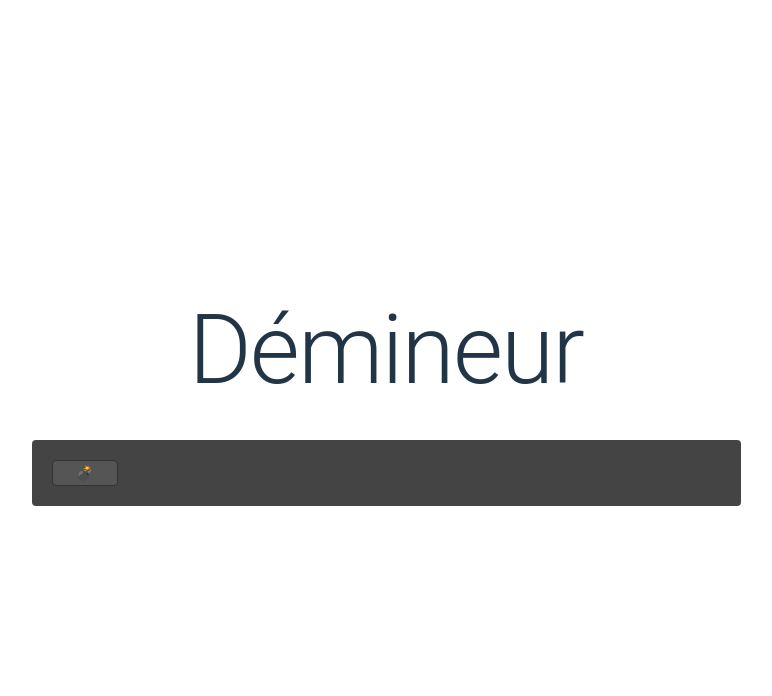
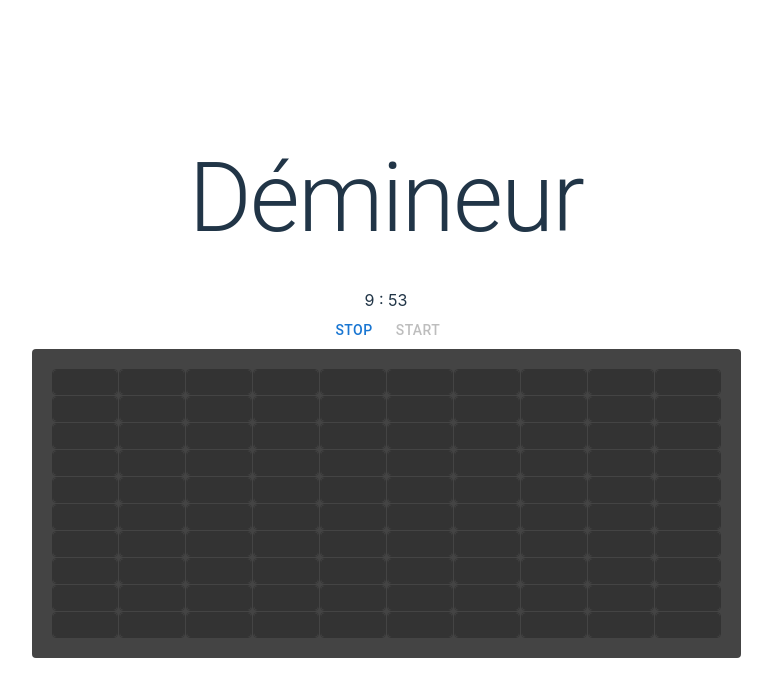
Before and after one commit to gaudiauj/formationN.O.U.S., a React (Vite) app: page / in a window 1280 px wide. Shown: the top 696 px of the page, without its empty margins (254-1026 px from the left). Built offline with nearby package versions, Linux system fonts and the light colour scheme.

Commit message:
add timer + reducer

```diff
--- a/src/App.jsx
+++ b/src/App.jsx
@@ -1,7 +1,9 @@
+/* eslint-disable react/prop-types */
 import './App.css';
-import Game from './domain/game';
-import { Typography, Box } from '@mui/material';
+import { Typography, Box, Button } from '@mui/material';
 import { Cell } from './components/Cell';
+import { Timer } from './components/Timer';
+import { useGameDispatch, GameProvider, useGame } from './gameContext';
 
 const gridSize = {
   width: 10,
@@ -9,14 +11,58 @@ const gridSize = {
 };
 
 const quantityOfBomb = 10;
-const grid = new Game(gridSize, quantityOfBomb).grid;
-function App() {
-  console.log(grid);
+
+const RestartButton = () => {
+  const dispatch = useGameDispatch();
+  return (
+    <Button
+      onClick={() =>
+        dispatch({
+          type: 'onRestart',
+          payload: { gridSize, quantityOfBomb },
+        })
+      }
+    >
+      Recommencer ?
+    </Button>
+  );
+};
+
+function Game() {
+  const game = useGame();
+  if (game.state === 'win') {
+    return (
+      <div className="App">
+        <Typography variant="h1" gutterBottom>
+          Démineur
+        </Typography>
+        <Typography variant="h2" gutterBottom>
+          Vous avez gagné
+        </Typography>
+        <RestartButton />
+      </div>
+    );
+  }
+
+  if (game.state === 'lose') {
+    return (
+      <div className="App">
+        <Typography variant="h1" gutterBottom>
+          Démineur
+        </Typography>
+        <Typography variant="h2" gutterBottom>
+          Vous avez perdu
+        </Typography>
+        <RestartButton />
+      </div>
+    );
+  }
   return (
     <div className="App">
       <Typography variant="h1" gutterBottom>
         Démineur
       </Typography>
+      <Timer initialTime={game.time} />
       <Box
         display="grid"
         gridTemplateColumns={`repeat(${gridSize.width}, 1fr)`}
@@ -25,10 +71,20 @@ function App() {
         bgcolor={'#444'}
         padding={'20px'}
       >
-        <Cell>cell</Cell>
+        {game.getFLatGrid().map((cell) => (
+          <Cell key={cell.index} {...cell} />
+        ))}
       </Box>
     </div>
   );
 }
 
+function App() {
+  return (
+    <GameProvider>
+      <Game />
+    </GameProvider>
+  );
+}
+
 export default App;
--- a/src/components/Cell.jsx
+++ b/src/components/Cell.jsx
@@ -1,8 +1,16 @@
 /* eslint-disable react/prop-types */
 import { Box, Button } from '@mui/material';
+import { useGameDispatch } from '../gameContext';
 
-export const Cell = () => {
+export const Cell = ({ state, value, index }) => {
   // emojis : 🚩 💣
+
+  const cell = {
+    state,
+    value,
+    index,
+  };
+  const dispatch = useGameDispatch();
   return (
     <Box
       border={'1px solid #333'}
@@ -13,6 +21,11 @@ export const Cell = () => {
     >
       <Button
         fullWidth
+        onClick={() => dispatch({ type: 'onCellClick', payload: cell })}
+        onContextMenu={(e) => {
+          dispatch({ type: 'onFlagCell', payload: cell });
+          e.preventDefault();
+        }}
         sx={{
           height: '100%',
           margin: 0,
@@ -20,9 +33,14 @@ export const Cell = () => {
           '&:hover': {
             backgroundColor: '#444',
           },
+          backgroundColor: cell.state === 'untouched' ? '#333' : '#555',
         }}
       >
-        💣
+        {cell.state === 'untouched'
+          ? ''
+          : cell.state === 'flagged'
+          ? '🚩'
+          : cell.value}
       </Button>
     </Box>
   );
--- /dev/null
+++ b/src/components/Timer.jsx
@@ -0,0 +1,55 @@
+/* eslint-disable react/prop-types */
+
+import { useState, useEffect, useRef } from 'react';
+import { Button } from '@mui/material';
+import { useGameDispatch } from '../gameContext';
+
+export const Timer = ({ initialTime }) => {
+  const dispatch = useGameDispatch();
+  const [time, setTime] = useState(initialTime);
+  const [isRunning, setIsRunning] = useState(false);
+  const intervalId = useRef(null);
+
+  const createTimer = () => {
+    intervalId.current = setInterval(() => {
+      setTime((time) => time - 1);
+    }, 1000);
+    setIsRunning(true);
+  };
+
+  const startTimer = () => {
+    if (isRunning) return;
+    createTimer();
+  };
+
+  const StopTimer = () => {
+    clearInterval(intervalId.current);
+    setIsRunning(false);
+  };
+
+  useEffect(() => {
+    createTimer();
+
+    return () => StopTimer();
+  }, []);
+
+  if (time === 0) {
+    StopTimer();
+    setTime(initialTime);
+    dispatch({ type: 'onTimerEnd' });
+  }
+
+  return (
+    <>
+      <div>
+        {Math.floor(time / 60)} : {time % 60}
+      </div>
+      <Button onClick={StopTimer} type="button">
+        stop
+      </Button>
+      <Button onClick={startTimer} type="button" disabled={isRunning}>
+        start
+      </Button>
+    </>
+  );
+};
--- /dev/null
+++ b/src/gameContext.jsx
@@ -0,0 +1,48 @@
+/* eslint-disable react/prop-types */
+import { createContext, useContext, useReducer } from 'react';
+import { gameReducer, getInitialGame } from './gameReducer';
+
+const GameDispatchContext = createContext(null);
+
+const GameContext = createContext(null);
+
+const gridSize = {
+  width: 10,
+  height: 10,
+};
+
+const quantityOfBomb = 10;
+
+export function GameProvider({ children }) {
+  const [game, dispatch] = useReducer(
+    gameReducer,
+    getInitialGame({
+      gridSize,
+      quantityOfBomb,
+    })
+  );
+
+  return (
+    <GameContext.Provider value={game}>
+      <GameDispatchContext.Provider value={dispatch}>
+        {children}
+      </GameDispatchContext.Provider>
+    </GameContext.Provider>
+  );
+}
+
+export function useGame() {
+  const game = useContext(GameContext);
+  if (game === undefined) {
+    throw new Error('game must be used within a gameContext');
+  }
+  return game;
+}
+
+export function useGameDispatch() {
+  const dispatch = useContext(GameDispatchContext);
+  if (dispatch === undefined) {
+    throw new Error('dispatch must be used within a gameContext');
+  }
+  return dispatch;
+}
--- /dev/null
+++ b/src/gameReducer.js
@@ -0,0 +1,26 @@
+import Game from './domain/game';
+
+export const getInitialGame = ({ gridSize, quantityOfBomb }) => {
+  const game = new Game(gridSize, quantityOfBomb);
+  return game;
+};
+
+export function gameReducer(game, action) {
+  switch (action.type) {
+    case 'onCellClick': {
+      return game.digCell(action.payload);
+    }
+    case 'onFlagCell': {
+      return game.flagCell(action.payload);
+    }
+    case 'onTimerEnd': {
+      return game.onTimerEnd();
+    }
+    case 'onRestart': {
+      return getInitialGame({ ...action.payload });
+    }
+    default: {
+      throw Error('Action inconnue : ' + action.type);
+    }
+  }
+}
```
